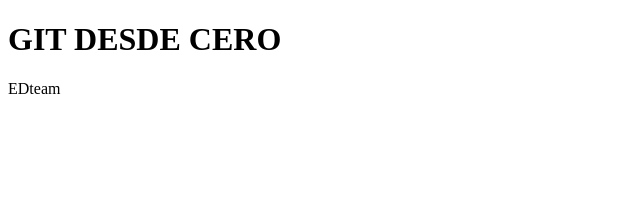
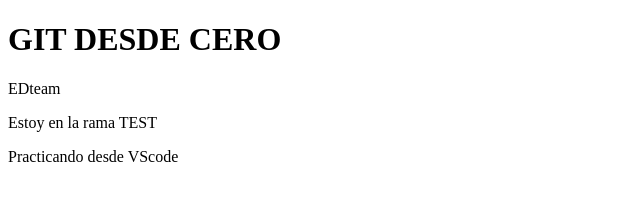
Before and after one commit to Arrietaciro/practicando-git, a plain HTML site: page index.html in a window 1280 px wide. Shown: the whole page, without its empty margins (0-640 px from the left). Drawn offline with Linux system fonts and the light colour scheme.

Commit message:
Primer commit desde VS code

```diff
--- a/index.html
+++ b/index.html
@@ -3,10 +3,18 @@
 <head>
     <meta charset="UTF-8">
     <meta name="viewport" content="width=device-width, initial-scale=1.0">
-    <title>Practicando con GIT</title>
+    <title>Practicando con GIT desde VScode</title>
 </head>
 <body>
     <h1>GIT DESDE CERO</h1>
     <P>EDteam</P>
+    <section>
+        <p>Estoy en la rama TEST</p>
+    </section>
+    <div>
+        <p>
+        Practicando desde VScode
+        </p>
+    </div>
 </body>
 </html>
```
Also changed, not shown: 1 other file.
